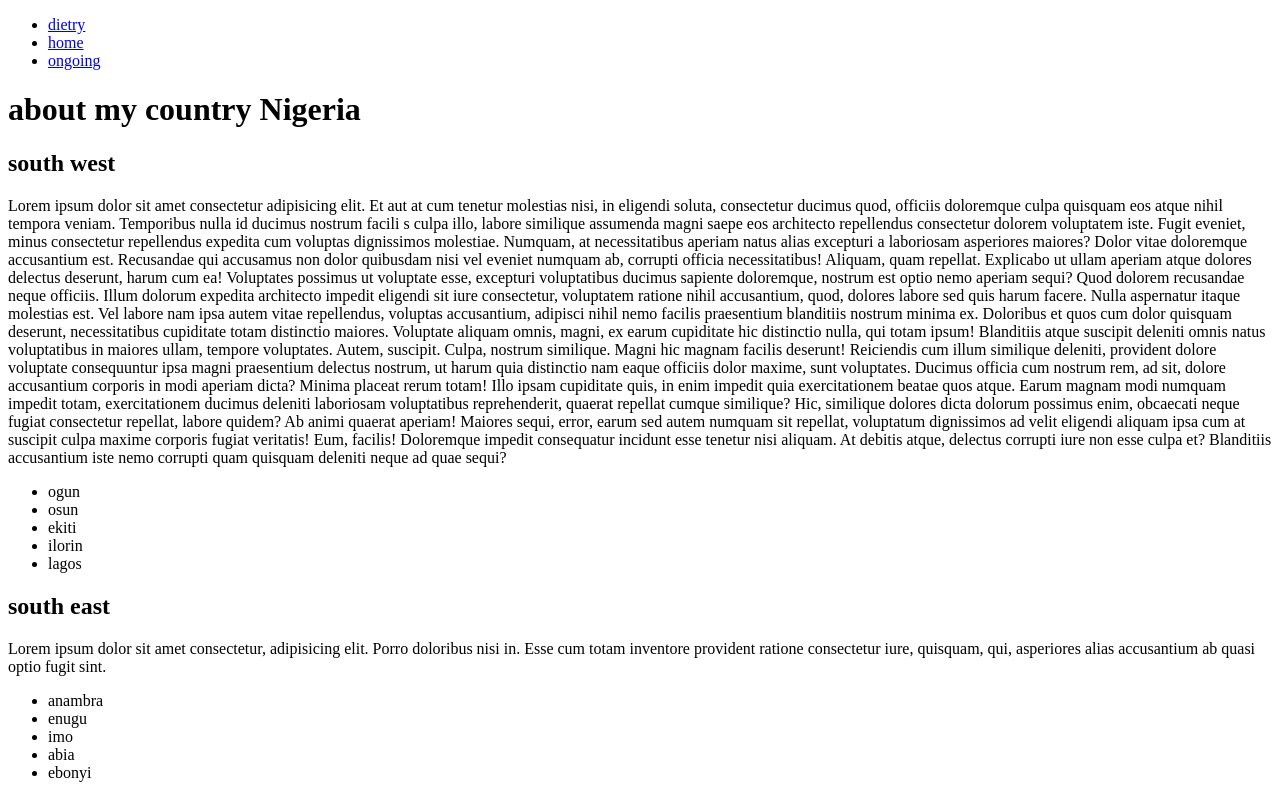
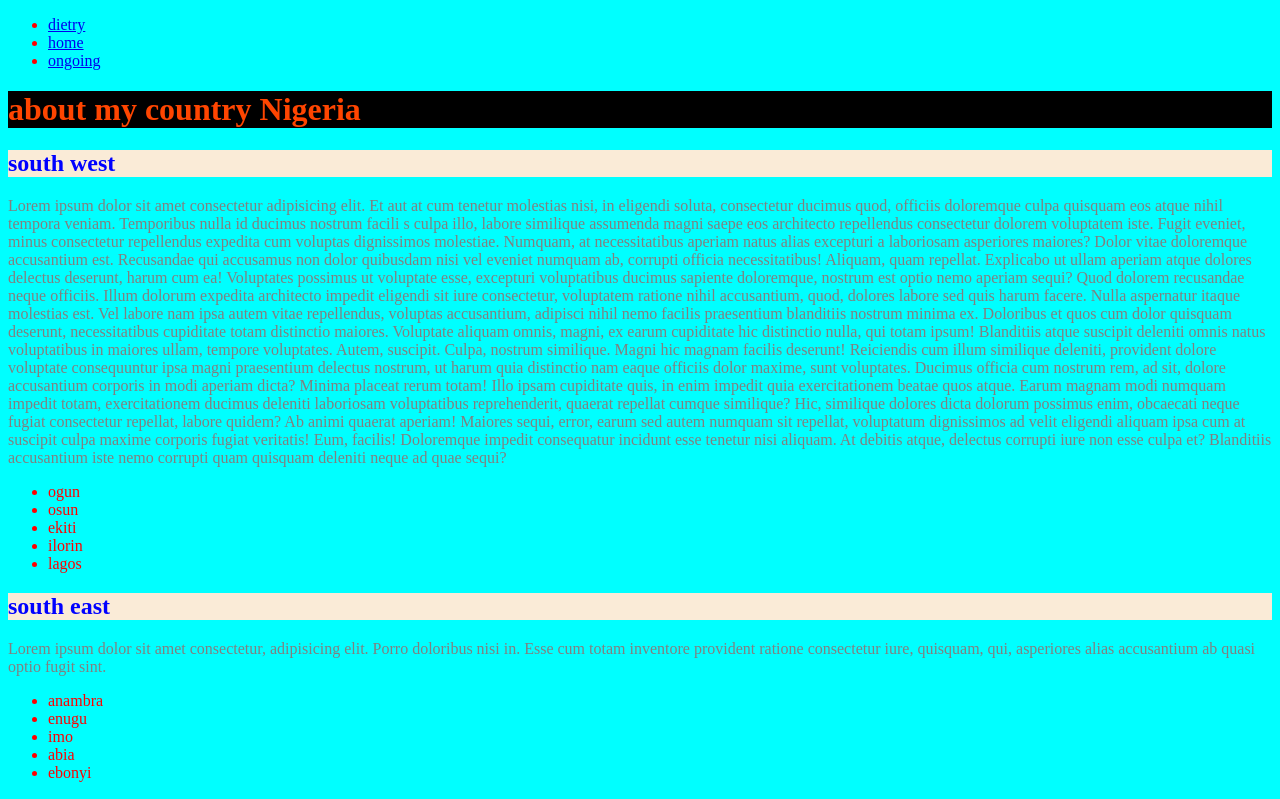
Before and after one commit to Tega293/frontendwk1, a plain HTML site: page index.html in a window 1280 px wide. Shown: the top 799 px of the page. Drawn offline with Linux system fonts and the light colour scheme.

Commit message:
feat:css

```diff
--- a/index.html
+++ b/index.html
@@ -4,6 +4,7 @@
     <meta charset="UTF-8">
     <meta name="viewport" content="width=device-width, initial-scale=1.0">
     <title>About Nigeria</title>
+    <link rel="stylesheet" href="./style.css">
 </head>
 <body>
     <nav>
--- /dev/null
+++ b/style.css
@@ -0,0 +1,23 @@
+body{
+    background-color: aqua;
+}
+
+body h1{
+    color: orangered;
+    background-color: black;
+}
+
+body h2{
+    color: blue;
+    background-color: antiquewhite;
+}
+
+p{
+    color: grey;
+}
+ body ul{
+    color: red;
+ }
+ body ol{
+    color: red;
+ }
```
